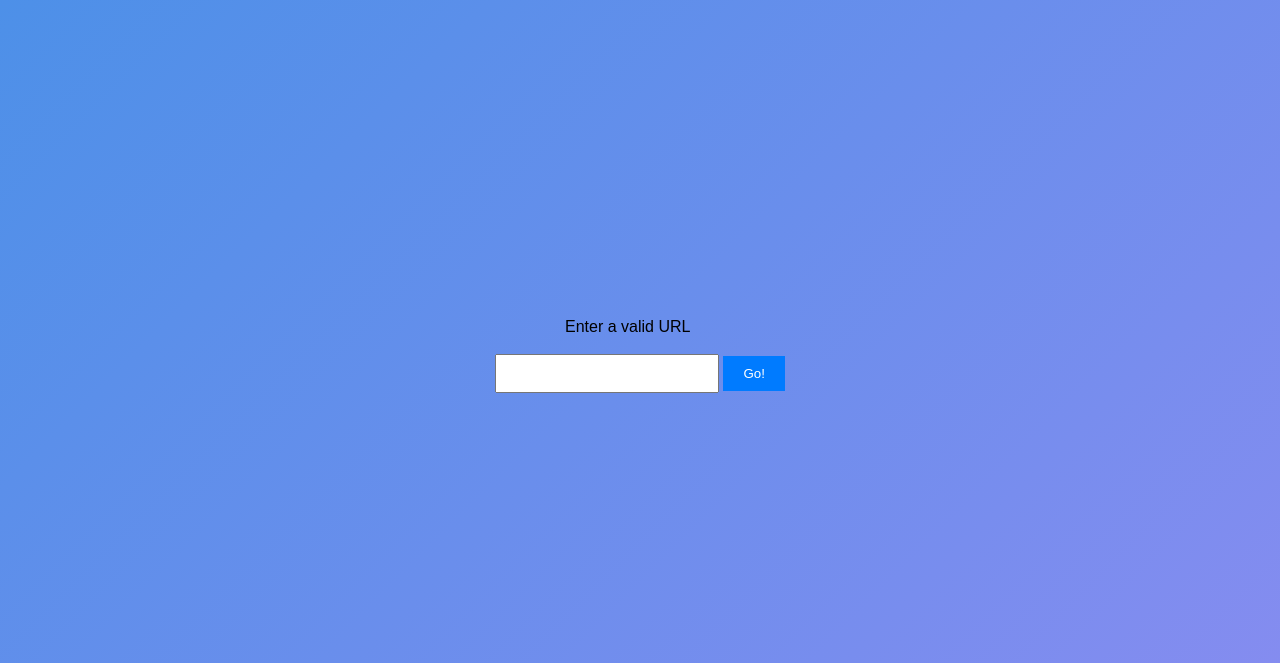
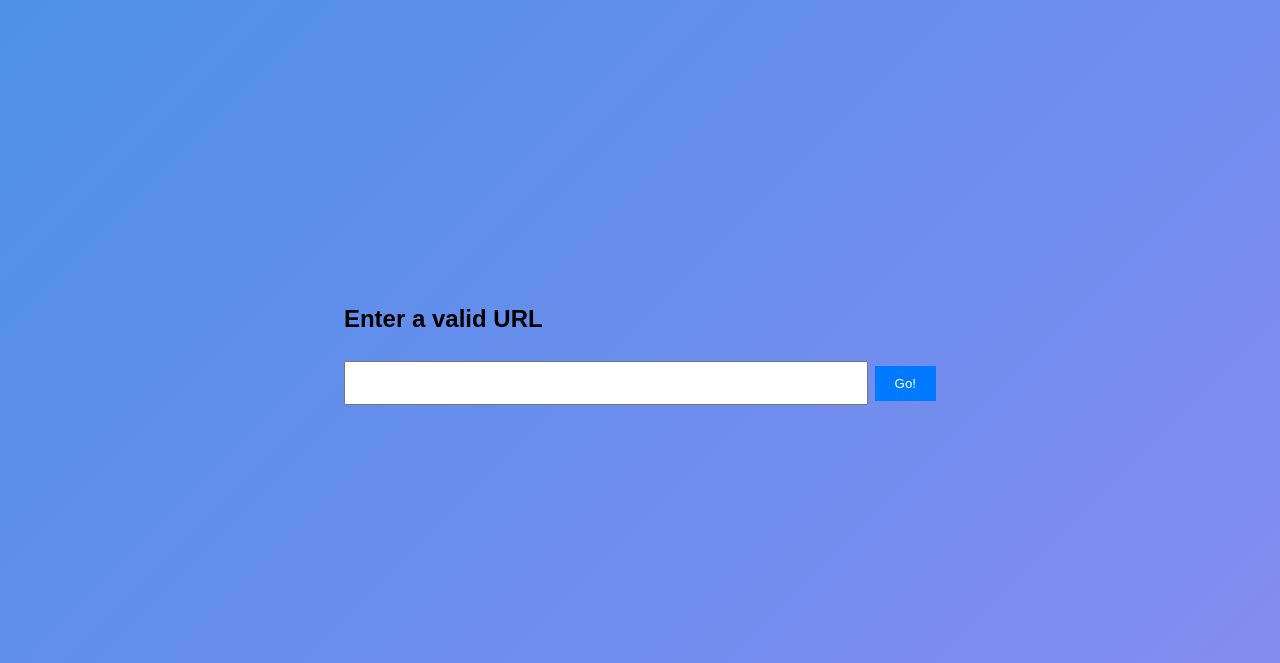
Before and after one commit to NishanthPrem/rss_freader_gui, a Flask app: page / in a window 1280 px wide. Shown: the top 663 px of the page. Run offline with Flask 3, Linux system fonts and the light colour scheme.

Commit message:
Minor css changes.

```diff
--- a/static/styles.css
+++ b/static/styles.css
@@ -12,13 +12,14 @@ body {
 label {
     justify-content: center;
     align-items: center;
-    padding: 70px;
 }
 
 input[type="text"] {
     padding: 10px;
     width: 200px;
     margin-bottom: 10px;
+    width: 500px;
+    height: 20px;
 }
 
 button {
--- a/templates/index.html
+++ b/templates/index.html
@@ -8,7 +8,7 @@
 </head>
 <body>
     <form action="/submit" method="post">
-        <label for="input">Enter a valid URL <br><br></label>
+        <label for="input"><h2>Enter a valid URL <br><br></label>
         <input type="text" id="input" name="input">
         <button type="submit">Go!</button>
     </form>
```
